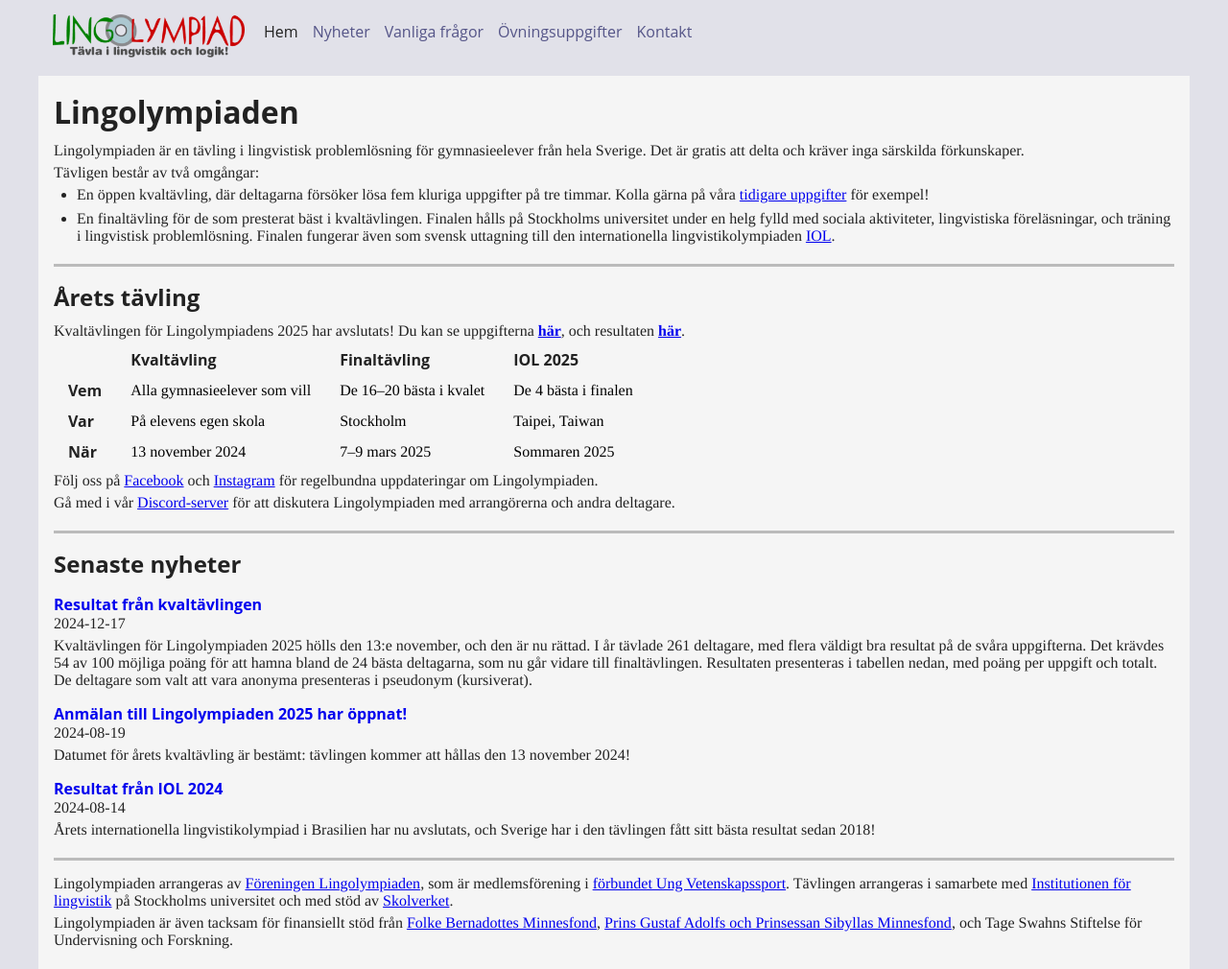
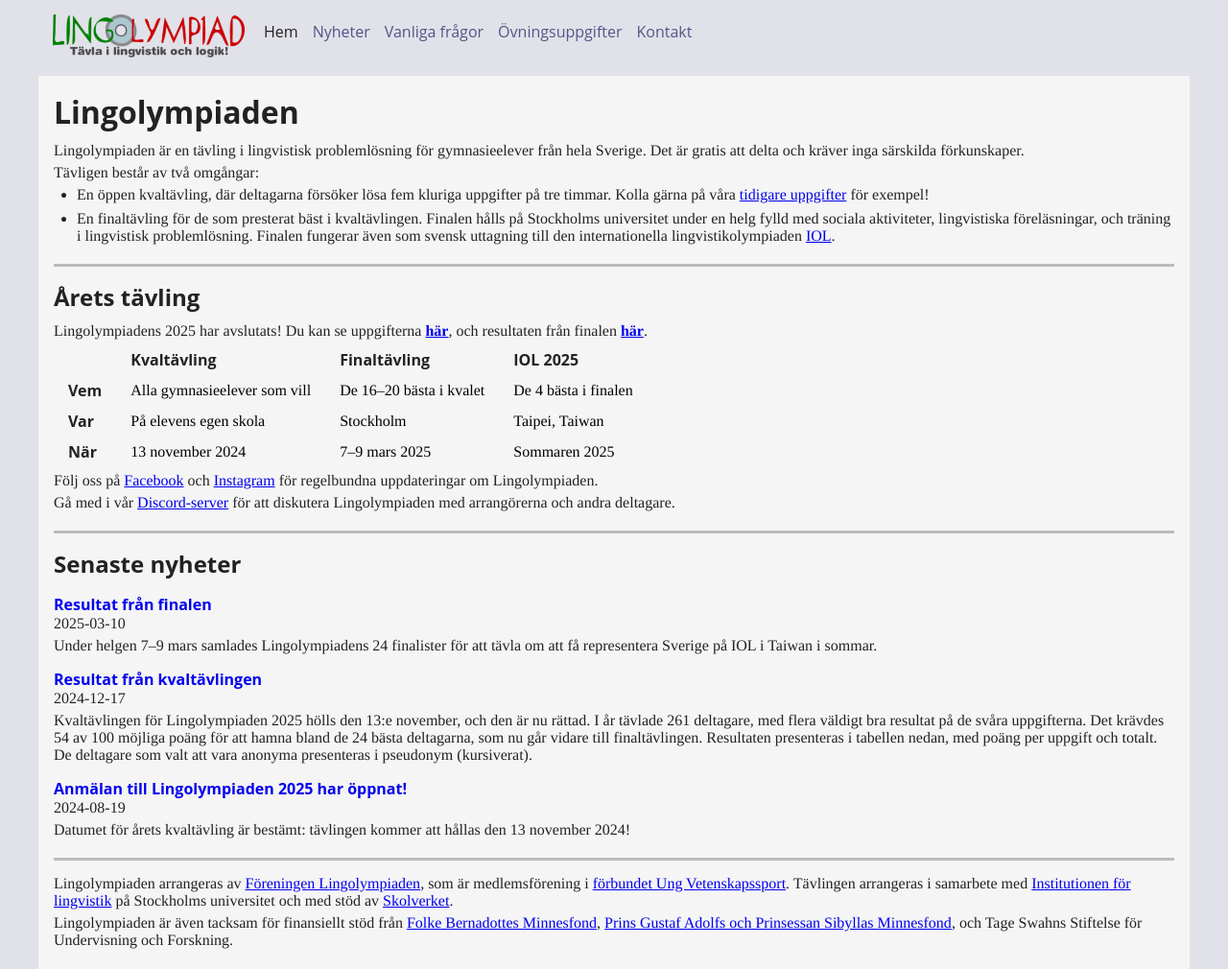
Before and after one commit to lingolympiad/lingolympiad.github.io, a Jekyll site: the page built from index.md, in a window 1280 px wide. Shown: the whole page at 96% size. Built offline with Jekyll 4.4.1, drawn with Linux system fonts in a browser that asks for light colours.

Commit message:
Finalresultat!

```diff
--- a/_data/uppgifter.yml
+++ b/_data/uppgifter.yml
@@ -1,6 +1,7 @@
 - year: 2025
   kval-uppg: '/pdf/kval-2025.pdf'
   kval-facit: '/pdf/kval-2025-facit.pdf'
+  final-uppg: '/pdf/final-2025.pdf'
 - year: 2024
   kval-uppg: '/pdf/kval-2024.pdf'
   kval-facit: '/pdf/kval-2024-facit.pdf'
--- /dev/null
+++ b/_posts/2025-03-10-final-resultat.md
@@ -0,0 +1,16 @@
+---
+layout: post
+title: "Resultat från finalen"
+---
+
+Under helgen 7–9 mars samlades Lingolympiadens 24 finalister för att tävla om att få representera Sverige på IOL i Taiwan i sommar.
+
+Under finalen, som i år var en dag längre än tidigare år, har finalisterna, utöver att skriva den individuella finaltävlingen på lördagen, deltagit i olika aktiviteter, inklusive lingvistiska kluringar, par- och lag-problemlösning, lingvistiska föreläsningar, och även testat att skapa ett eget lingvistikproblem. Den individuella tävlingen var väldigt utmanande, och vi är imponerade av finalisternas utmärkta prestationer. Finaluppgifterna går att hitta [här](ovning).
+
+Den som lyckades allra bäst i finalen och därmed vann Lingolympiaden 2025 är **Elvin Runeson** från Katedralskolan i Uppsala.
+
+Följande finalister har kvalificerat sig till IOL 2025:
+- Casper de Ranter, Lars-Erik Larsson-gymnasiet
+- Elvin Runeson, Katedralskolan Uppsala
+- Max Bylund, Hvitfeldtska gymnasiet
+- William Eriksson, Vattenfallgymnasiet
--- a/index.md
+++ b/index.md
@@ -15,7 +15,7 @@
 
 ## Årets tävling
 
-Kvaltävlingen för Lingolympiadens 2025 har avslutats! Du kan se uppgifterna [**här**](ovning), och resultaten [**här**](2024/12/17/kval-resultat.html).
+Lingolympiadens 2025 har avslutats! Du kan se uppgifterna [**här**](ovning), och resultaten från finalen [**här**](2025/03/10/final-resultat.html).
 
 <div class="hscroll">
 
```
Also changed, not shown: _posts/2022-08-18-final-och-iol.md (+3 -1 lines), 3 other files.
